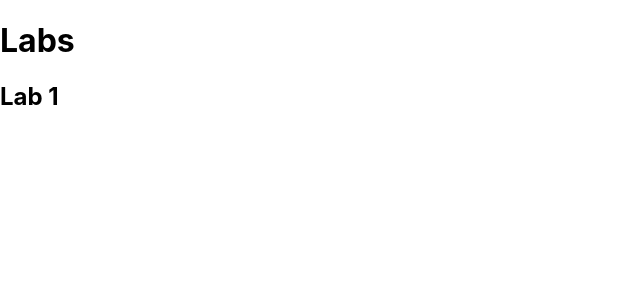
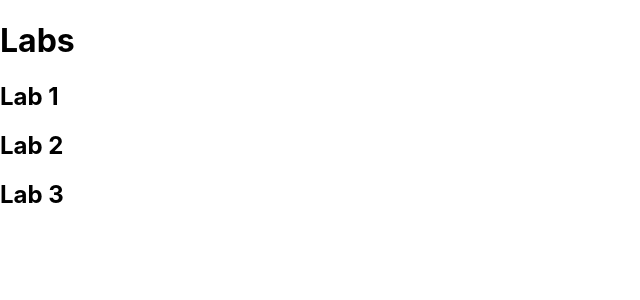
Before and after one commit to nancyonyejiaka/kanbas-react-web-app, a React (Create React App) app: page / in a window 1280 px wide. Shown: the top 300 px of the page, without its empty margins (0-640 px from the left). Built offline with nearby package versions, Linux system fonts and the light colour scheme.

Commit message:
added new headings for labs

```diff
--- /dev/null
+++ b/src/Labs/Lab2/index.tsx
@@ -0,0 +1,7 @@
+export default function Lab2() {
+  return (
+    <div id="wd-lab2">
+      <h2>Lab 2</h2>
+    </div>
+  );
+}
--- /dev/null
+++ b/src/Labs/Lab3/index.tsx
@@ -0,0 +1,7 @@
+export default function Lab3() {
+  return (
+    <div id="wd-lab2">
+      <h2>Lab 3</h2>
+    </div>
+  );
+}
--- a/src/Labs/index.tsx
+++ b/src/Labs/index.tsx
@@ -1,9 +1,13 @@
 import Lab1 from './Lab1';
+import Lab2 from './Lab2';
+import Lab3 from './Lab3';
 export default function Labs() {
   return (
     <div id="wd-labs">
       <h1>Labs</h1>
       <Lab1 />
+      <Lab2 />
+      <Lab3 />
     </div>
   );
 }
```
